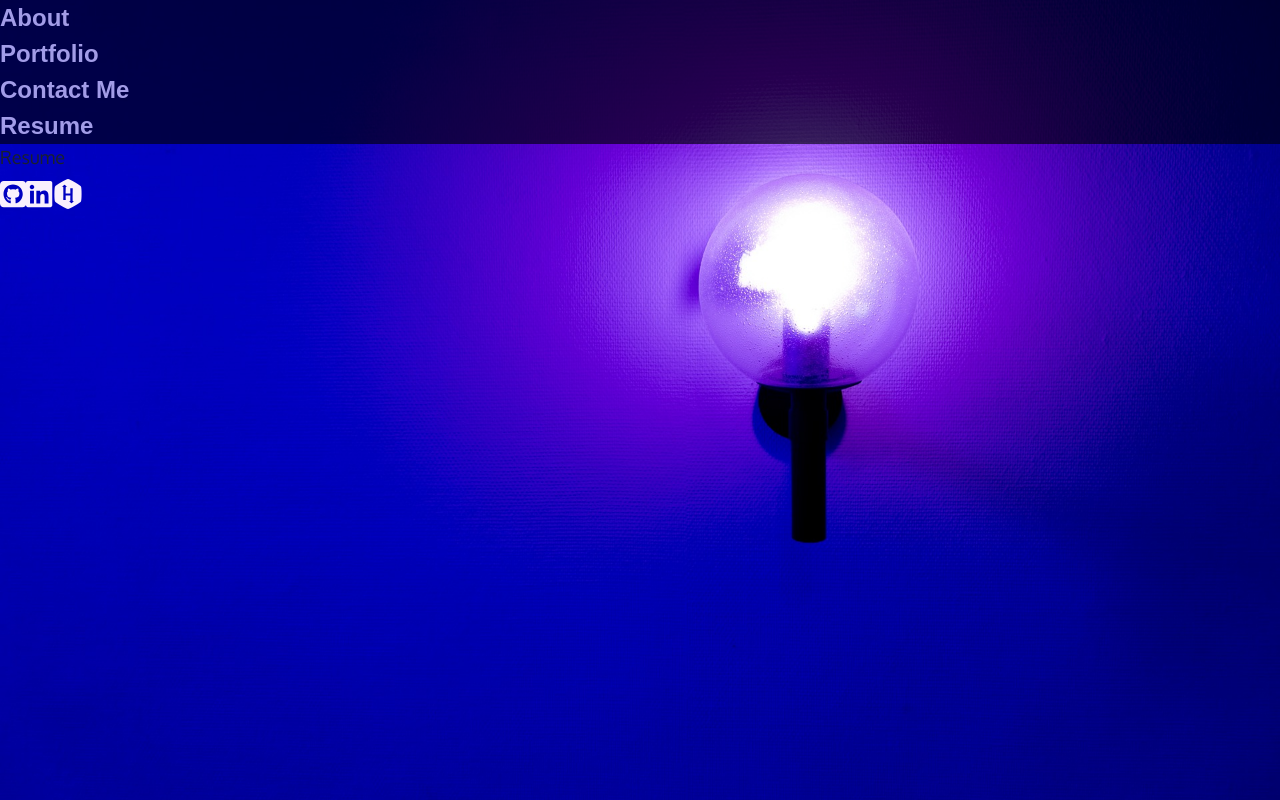
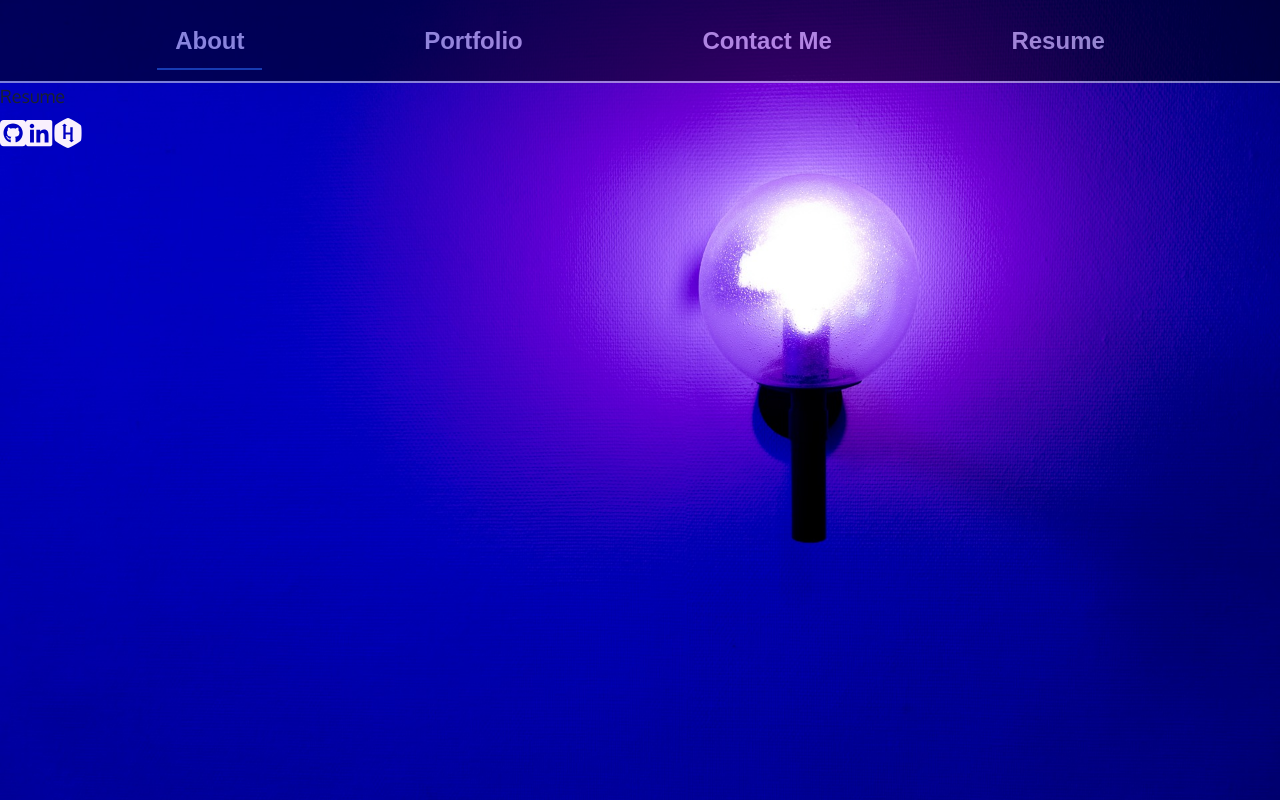
Before and after one commit to lindsay-terry/from-the-vault, a React (Vite) app: page /resume in a window 1280 px wide. Built offline with nearby package versions, Linux system fonts and the light colour scheme; a web font is replaced by a local one.

Commit message:
Applies chakra flex components to navbar

```diff
--- a/src/components/Nav.jsx
+++ b/src/components/Nav.jsx
@@ -1,12 +1,12 @@
 import { Link } from 'react-router-dom';
+import { Tabs, TabList, Tab, Flex } from '@chakra-ui/react'
 
 export default function Nav() {
-    // const currentPage = useLocation().pathname;
 
     const styles = {
         customBackground: {
             background: 'var(--black)',
-            opacity: '0.65'
+            opacity: '0.55'
         },
 
         customLink: {
@@ -16,38 +16,34 @@ export default function Nav() {
             fontSize: '24px',
             fontFamily: 'Viga, sans-serif',
         },
-
-        selectedLink: {
-            fontSize: '28px',
-        }
     }
 
     return (
-        <nav className="" style={styles.customBackground}>
-                <div className="">
-                    <ul className="">
-                        <li className="">
+        <Tabs>
+            <TabList style={styles.customBackground}>
+                <Flex justify="space-evenly" p={3} w="100%">
+                <Tab>
                     <Link to="/" style={styles.customLink} >
                     About
                     </Link>
-                        </li>
-                        <li className="">
+                </Tab>
+                <Tab>
                     <Link to="/portfolio" style={styles.customLink}>
                         Portfolio
                     </Link>
-                        </li>
-                        <li className="">
+                </Tab>
+                <Tab>
                     <Link to="/contact" style={styles.customLink}>
                         Contact Me
                     </Link>
-                        </li>
-                        <li className="">
+                </Tab>
+                <Tab>
                     <Link to="/resume" style={styles.customLink}>
                         Resume
                     </Link>
-                        </li>
-                    </ul>
-                </div>
-        </nav>
+                </Tab>
+                </Flex>
+            </TabList>
+        </Tabs>
     );
-  }
+  };
--- a/src/components/UI/Header.jsx
+++ b/src/components/UI/Header.jsx
@@ -1,10 +1,10 @@
-import Nav from '../Nav'
+import Nav from '../Nav';
 
 export default function Header() {
 
     return (
         <header>
-             <Nav />
+                <Nav />
         </header>
     )
 }
--- a/src/main.jsx
+++ b/src/main.jsx
@@ -1,13 +1,11 @@
 import ReactDOM from 'react-dom/client'
 import { StrictMode } from 'react';
-// import { createRoot } from 'react-dom/client';
 import { RouterProvider } from 'react-router-dom';
-// import App from './App.jsx';
 import router from './Routing.jsx';
 // Importing ChakraProvider and index.css
 import { ChakraProvider } from '@chakra-ui/react';
 import theme from './utils/theme';
-// import { Box } from '@chakra-ui/react';
+// CSS file holding root variables for colors
 import './index.css';
 
 
```
Lines whose indentation alone changed are shown as unchanged.
